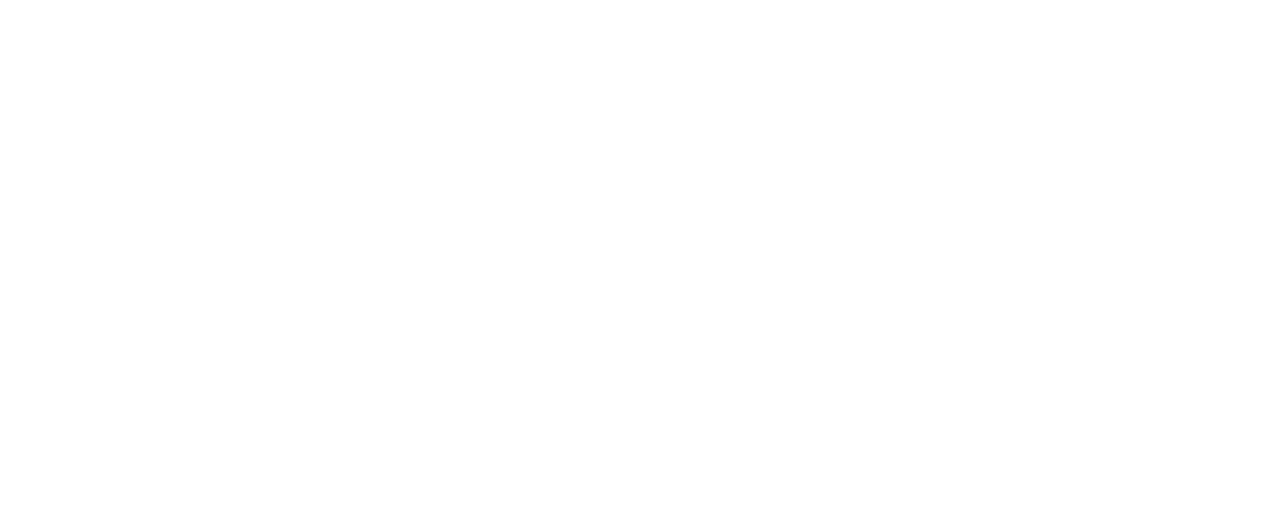
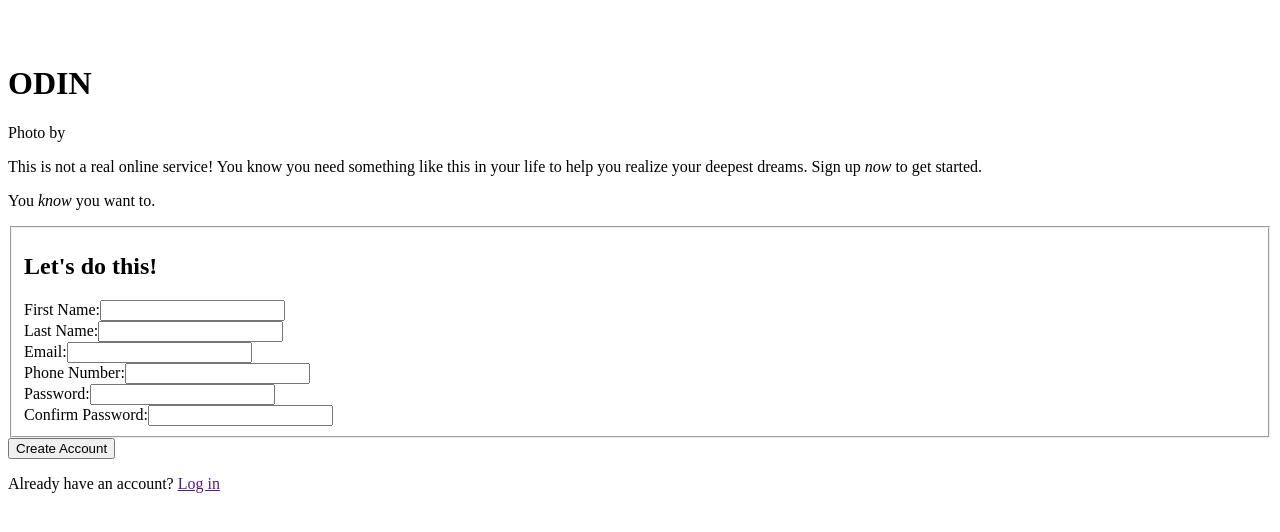
Before and after one commit to KarlGella/odin-form, a plain HTML site: page index.html in a window 1280 px wide. Drawn offline with Linux system fonts and the light colour scheme.

Commit message:
feat: Add HTML skeleton

```diff
--- a/index.html
+++ b/index.html
@@ -7,5 +7,59 @@
     <link rel="stylesheet" href="./styles.css" />
     <script src="./index.js"></script>
   </head>
-  <body></body>
+  <body>
+    <div class="right-side">
+      <img src="" alt="" class="background" />
+      <div class="title">
+        <img src="" alt="" class="logo" />
+        <h1 class="hero">ODIN</h1>
+      </div>
+      <p class="attiribution">Photo by</p>
+    </div>
+    <div class="left-side">
+      <p>
+        This is not a real online service! You know you need something like this
+        in your life to help you realize your deepest dreams. Sign up
+        <em>now</em> to get started.
+      </p>
+      <p>You <em>know</em> you want to.</p>
+      <form action="">
+        <fieldset>
+          <h2>Let's do this!</h2>
+          <div class="row1">
+            <div class="container">
+              <label for="f_name">First Name:</label
+              ><input type="text" id="f_name" name="f_name" />
+            </div>
+            <div class="container">
+              <label for="l_name">Last Name:</label
+              ><input type="text" id="l_name" name="l_name" />
+            </div>
+          </div>
+          <div class="row2">
+            <div class="container">
+              <label for="email">Email:</label
+              ><input type="text" id="email" name="email" />
+            </div>
+            <div class="container">
+              <label for="phone-num">Phone Number:</label
+              ><input type="text" id="phone-num" name="phone-num" />
+            </div>
+          </div>
+          <div class="row3">
+            <div class="container">
+              <label for="pass">Password:</label
+              ><input type="text" id="pass" name="pass" />
+            </div>
+            <div class="container">
+              <label for="confirm-pass">Confirm Password:</label
+              ><input type="text" id="confirm-pass" name="confirm-pass" />
+            </div>
+          </div>
+        </fieldset>
+        <button type="button">Create Account</button>
+      </form>
+      <p>Already have an account? <a href="">Log in</a></p>
+    </div>
+  </body>
 </html>
```
